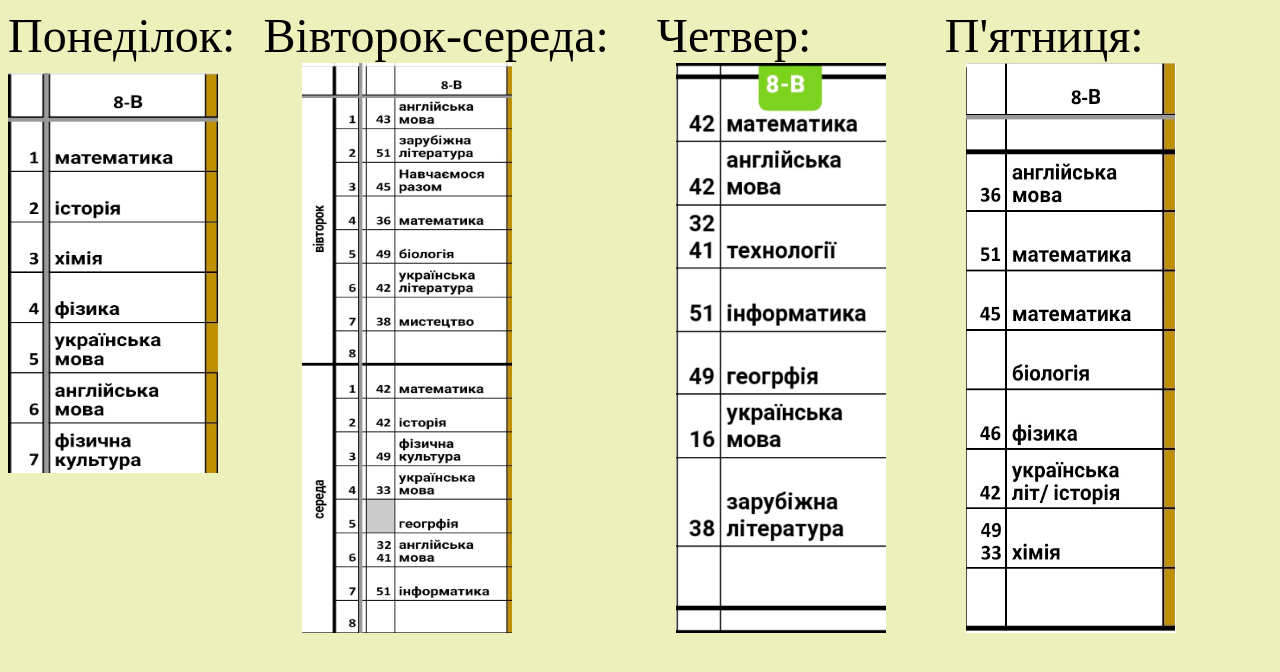
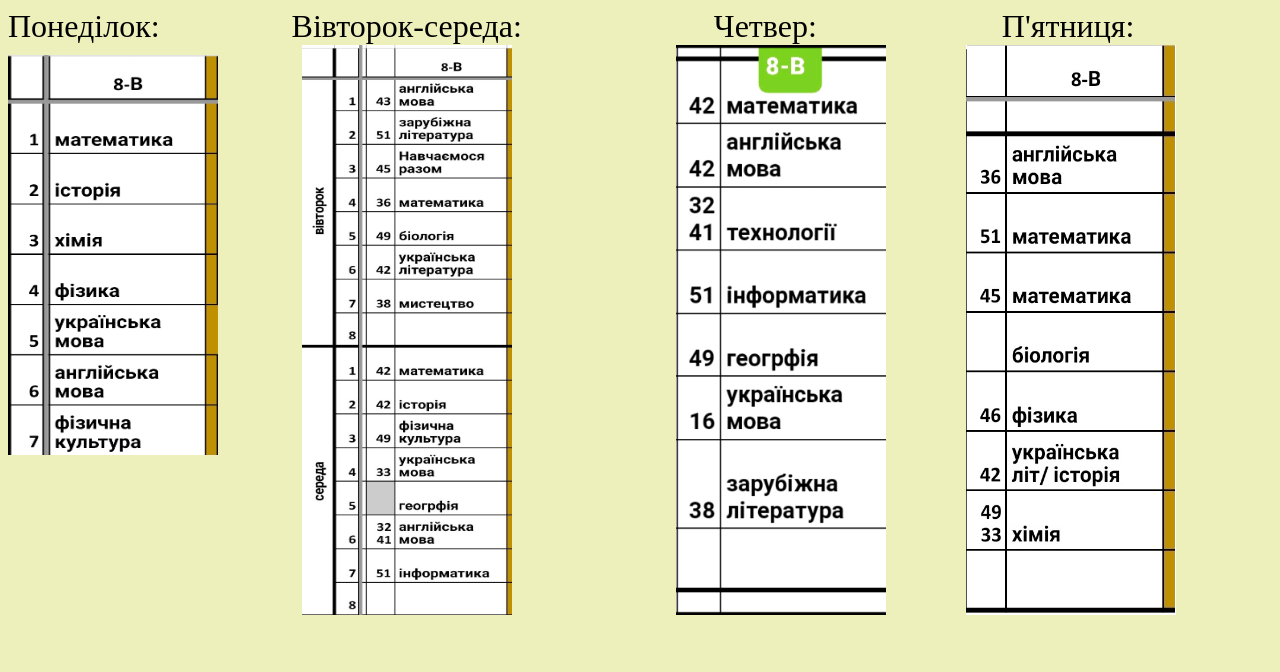
Before and after one commit to rozkladschool/rozkladschool.github.io, a plain HTML site: page index.html in a window 1280 px wide. Drawn offline with Linux system fonts and the light colour scheme.

Commit message:
Add files via upload

```diff
--- a/index.html
+++ b/index.html
@@ -2,13 +2,13 @@
 <html>
     <head>
         <title>Розклад на тиждень</title>
-
+        <meta charset="UTF-8" />
     </head>
     <body style="background-color: rgb(237, 240, 186);">
-        <text style="font-size: 3em;">Понеділок:</text>
-        <text style="font-size: 3em; padding-left:0.5em;">Вівторок-середа:</text>
-        <text style="font-size: 3em; padding-left:1em; white-space: nowrap; position: absolute;">Четвер:</text>
-        <text style="font-size: 3em; padding-left:7em; white-space: nowrap; position: absolute;">П'ятниця:</text>
+        <text style="font-size: 2em;">Понеділок:</text>
+        <text style="font-size: 2em; padding-left:4em;">Вівторок-середа:</text>
+        <text style="font-size: 2em; padding-left:6em; white-space: nowrap; position: absolute;">Четвер:</text>
+        <text style="font-size: 2em; padding-left:15em; white-space: nowrap; position: absolute;">П'ятниця:</text>
 
         <br>
         <img style="padding-bottom:10em;" width="210em" height=" 400em" src="ponedilok.jpg">
```
